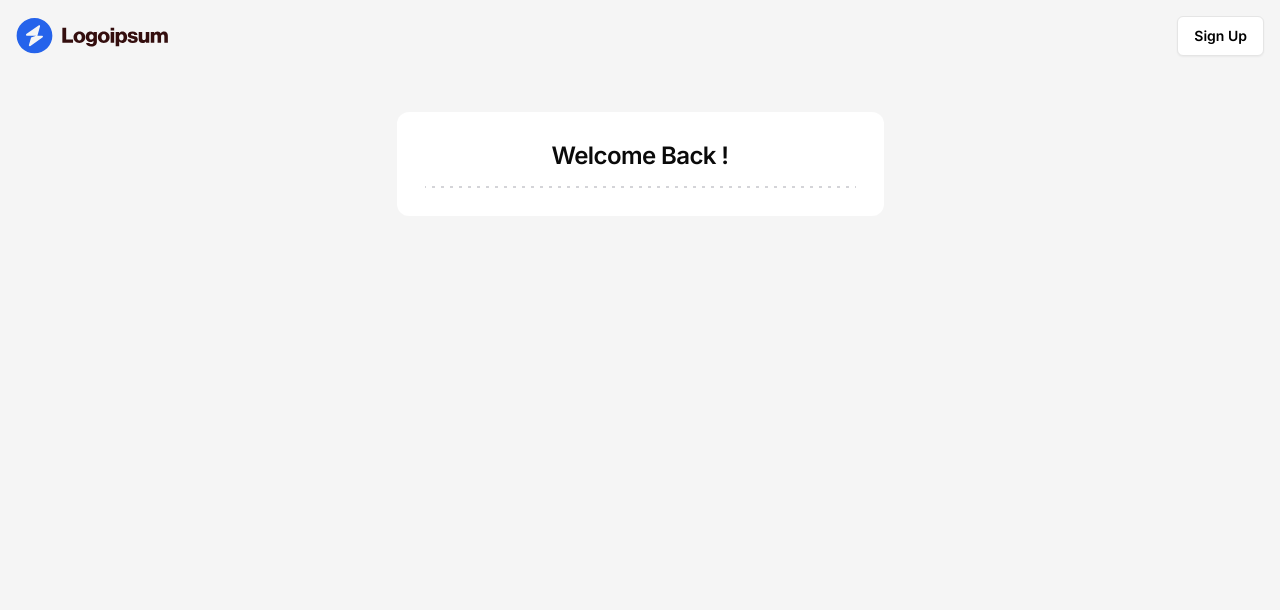
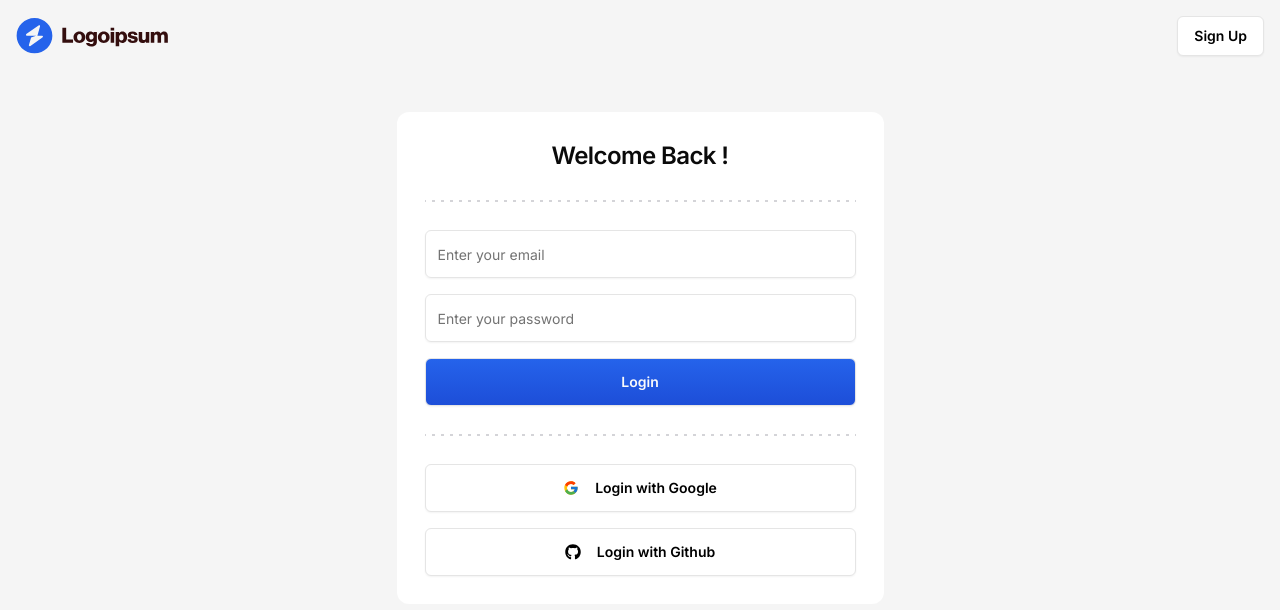
Before and after one commit to ankisami/jira-clone, a Next.js app: page /sign-in in a window 1280 px wide. Shown: the top 610 px of the page. Built offline with nearby package versions, Linux system fonts and the light colour scheme.

Commit message:
feat: add react-icons + SignInCard

```diff
--- a/package.json
+++ b/package.json
@@ -31,6 +31,7 @@
     "react-day-picker": "^8.10.1",
     "react-dom": "19.0.0-rc-66855b96-20241106",
     "react-hook-form": "^7.53.2",
+    "react-icons": "^5.3.0",
     "recharts": "^2.13.3",
     "sonner": "^1.7.0",
     "tailwind-merge": "^2.5.4",
--- a/src/app/(auth)/sign-in/page.tsx
+++ b/src/app/(auth)/sign-in/page.tsx
@@ -1,3 +1,5 @@
+"use client";
+
 import React from "react";
 import SignInCard from "@/features/auth/components/sign-in-card";
 
--- a/src/features/auth/components/sign-in-card.tsx
+++ b/src/features/auth/components/sign-in-card.tsx
@@ -1,14 +1,82 @@
 import React from "react";
+import { FcGoogle } from "react-icons/fc";
+import { FaGithub } from "react-icons/fa";
+
 import { Card, CardContent, CardHeader, CardTitle } from "@/components/ui/card";
 import DottedSeparator from "@/components/dotted-separator";
+import { Input } from "@/components/ui/input";
+import { Button } from "@/components/ui/button";
 
 const SignInCard = () => {
+  const handleInputChange = (e: React.ChangeEvent<HTMLInputElement>) => {
+    console.log(e.target.value);
+  };
+
   return (
     <Card className="w-full h-full md:w-[487px] border-none shadow-none">
       <CardHeader className="flex items-center justify-center text-center p-7">
-        <CardTitle className="text-2xl px-7 mb-2"> Welcome Back !</CardTitle>
-        <DottedSeparator />
+        <CardTitle className="text-2xl px-7"> Welcome Back !</CardTitle>
       </CardHeader>
+
+      <DottedSeparator className="px-7" />
+
+      <CardContent className="p-7">
+        <form className="space-y-4">
+          <Input
+            disabled={false}
+            required
+            type="email"
+            placeholder="Enter your email"
+            value={""}
+            onChange={handleInputChange}
+          />
+          <Input
+            required
+            type="password"
+            placeholder="Enter your password"
+            value={""}
+            onChange={handleInputChange}
+            disabled={false}
+            min={8}
+            max={256}
+          />
+
+          <Button
+            disabled={false}
+            type="submit"
+            variant="primary"
+            size="lg"
+            className="w-full"
+          >
+            Login
+          </Button>
+        </form>
+      </CardContent>
+
+      <DottedSeparator className="px-7" />
+
+      <CardContent className="p-7 flex flex-col gap-y-4">
+        <Button
+          disabled={false}
+          type="submit"
+          variant="secondary"
+          size="lg"
+          className="w-full"
+        >
+          <FcGoogle className="mr-2 size-5" />
+          Login with Google
+        </Button>
+        <Button
+          disabled={false}
+          type="submit"
+          variant="secondary"
+          size="lg"
+          className="w-full"
+        >
+          <FaGithub className="mr-2 size-5" />
+          Login with Github
+        </Button>
+      </CardContent>
     </Card>
   );
 };
```
Also changed, not shown: 1 other file (tests, documents, lock files or other folders).
